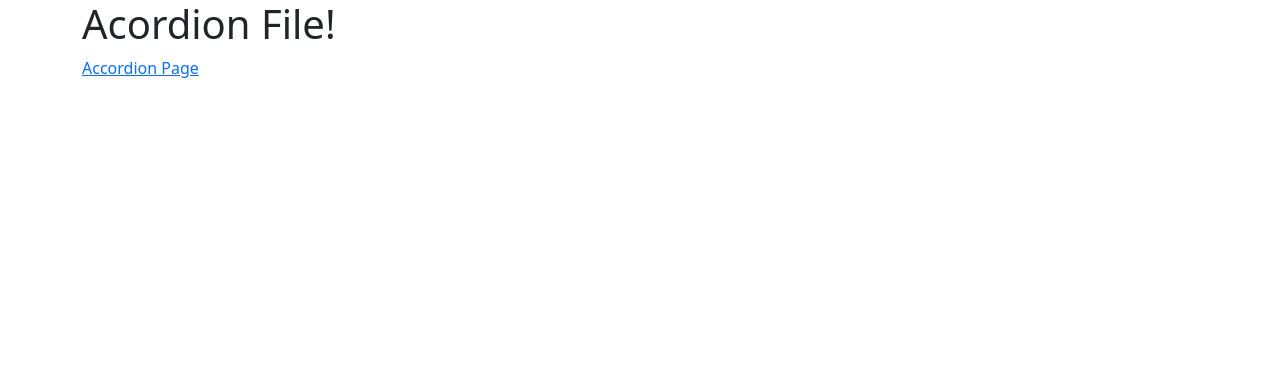
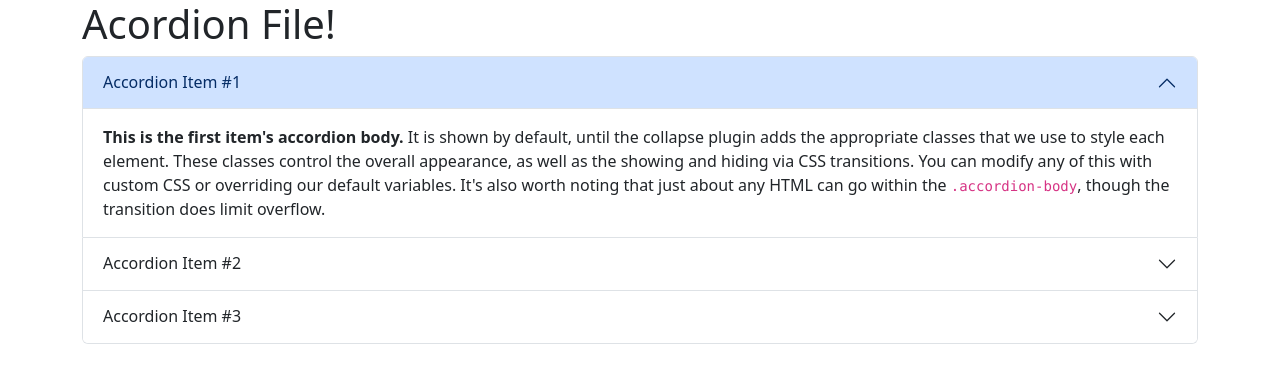
Before and after one commit to Trevonholt/hw1, a plain HTML site: page accordion.html in a window 1280 px wide. Drawn offline with nearby package versions, Linux system fonts and the light colour scheme.

Commit message:
Update accordion.html

```diff
--- a/accordion.html
+++ b/accordion.html
@@ -9,7 +9,44 @@
   <body>
     <div class="container">
     <h1>Acordion File!</h1>
-      <a href="accordion.html">Accordion Page</a>
+      <div class="accordion" id="accordionExample">
+  <div class="accordion-item">
+    <h2 class="accordion-header">
+      <button class="accordion-button" type="button" data-bs-toggle="collapse" data-bs-target="#collapseOne" aria-expanded="true" aria-controls="collapseOne">
+        Accordion Item #1
+      </button>
+    </h2>
+    <div id="collapseOne" class="accordion-collapse collapse show" data-bs-parent="#accordionExample">
+      <div class="accordion-body">
+        <strong>This is the first item's accordion body.</strong> It is shown by default, until the collapse plugin adds the appropriate classes that we use to style each element. These classes control the overall appearance, as well as the showing and hiding via CSS transitions. You can modify any of this with custom CSS or overriding our default variables. It's also worth noting that just about any HTML can go within the <code>.accordion-body</code>, though the transition does limit overflow.
+      </div>
+    </div>
+  </div>
+  <div class="accordion-item">
+    <h2 class="accordion-header">
+      <button class="accordion-button collapsed" type="button" data-bs-toggle="collapse" data-bs-target="#collapseTwo" aria-expanded="false" aria-controls="collapseTwo">
+        Accordion Item #2
+      </button>
+    </h2>
+    <div id="collapseTwo" class="accordion-collapse collapse" data-bs-parent="#accordionExample">
+      <div class="accordion-body">
+        <strong>This is the second item's accordion body.</strong> It is hidden by default, until the collapse plugin adds the appropriate classes that we use to style each element. These classes control the overall appearance, as well as the showing and hiding via CSS transitions. You can modify any of this with custom CSS or overriding our default variables. It's also worth noting that just about any HTML can go within the <code>.accordion-body</code>, though the transition does limit overflow.
+      </div>
+    </div>
+  </div>
+  <div class="accordion-item">
+    <h2 class="accordion-header">
+      <button class="accordion-button collapsed" type="button" data-bs-toggle="collapse" data-bs-target="#collapseThree" aria-expanded="false" aria-controls="collapseThree">
+        Accordion Item #3
+      </button>
+    </h2>
+    <div id="collapseThree" class="accordion-collapse collapse" data-bs-parent="#accordionExample">
+      <div class="accordion-body">
+        <strong>This is the third item's accordion body.</strong> It is hidden by default, until the collapse plugin adds the appropriate classes that we use to style each element. These classes control the overall appearance, as well as the showing and hiding via CSS transitions. You can modify any of this with custom CSS or overriding our default variables. It's also worth noting that just about any HTML can go within the <code>.accordion-body</code>, though the transition does limit overflow.
+      </div>
+    </div>
+  </div>
+</div>
     </div>
     <script src="https://cdn.jsdelivr.net/npm/bootstrap@5.3.1/dist/js/bootstrap.bundle.min.js" integrity="sha384-HwwvtgBNo3bZJJLYd8oVXjrBZt8cqVSpeBNS5n7C8IVInixGAoxmnlMuBnhbgrkm" crossorigin="anonymous"></script>
   </body>
```
